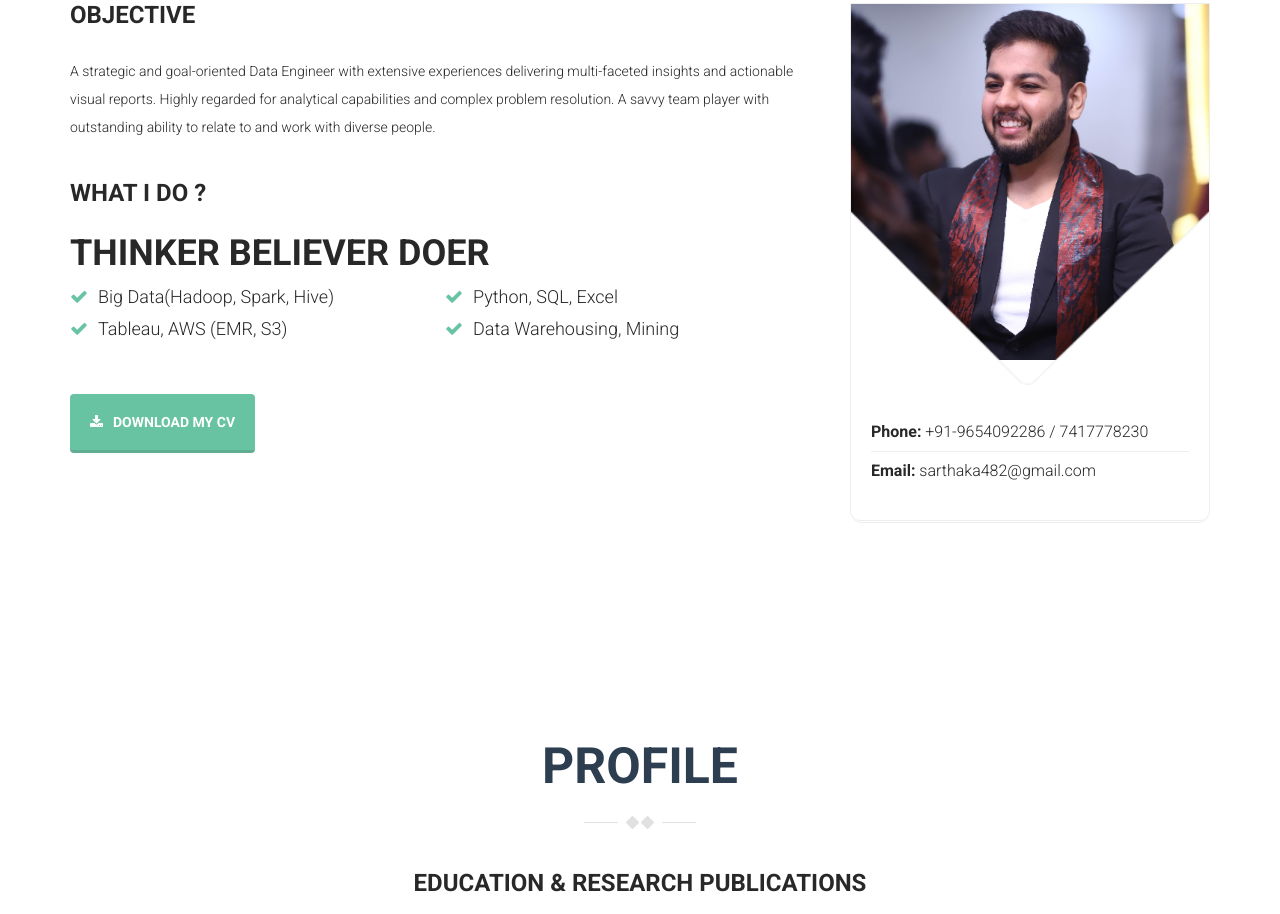
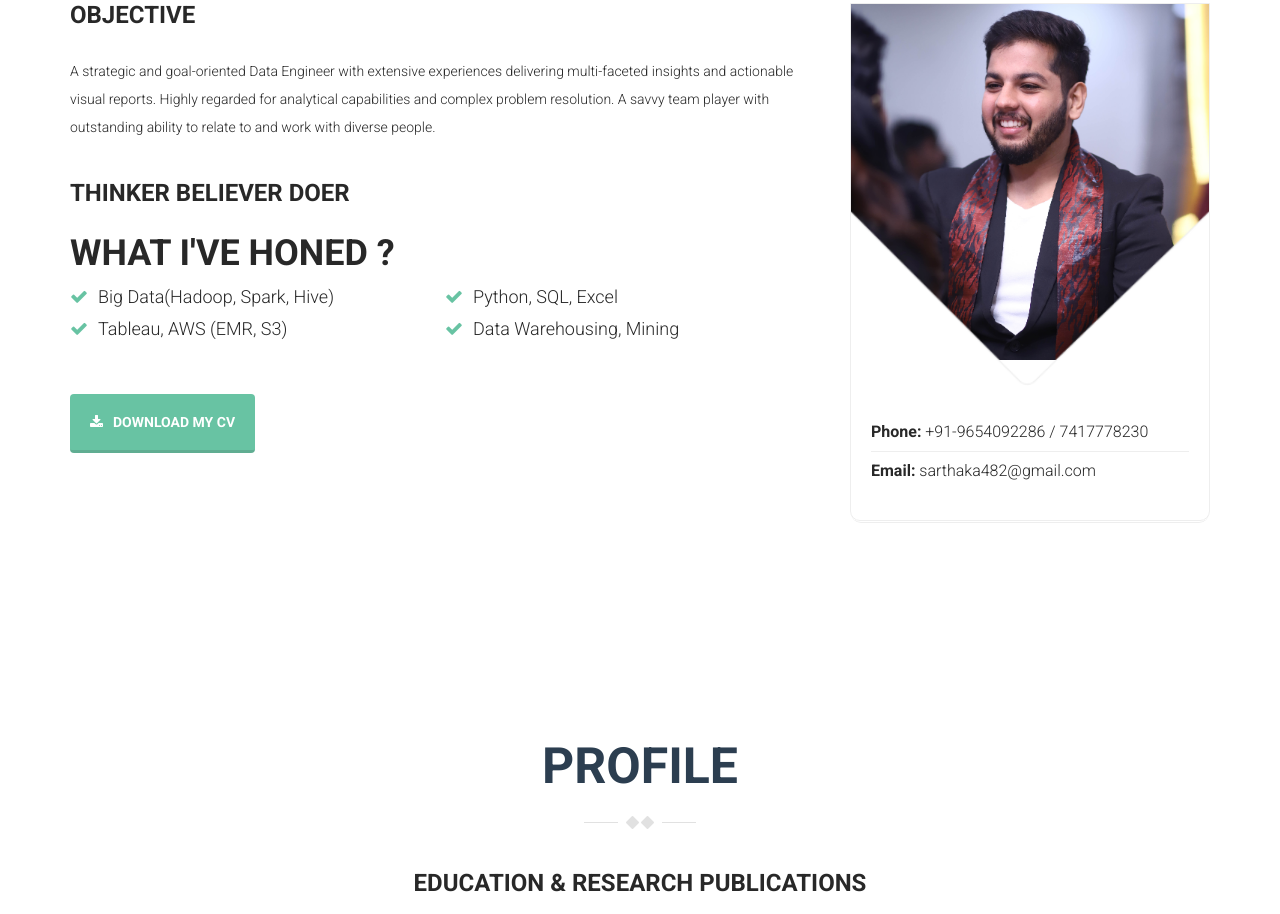
Before and after one commit to sarthakar/Me, a plain HTML site: page index.html in a window 1280 px wide. Shown: the part 1109-2023 px from the top of the page. Drawn offline with Linux system fonts and the light colour scheme; some packages are replaced by stand-ins of ours.

Commit message:
Update index.html

```diff
--- a/index.html
+++ b/index.html
@@ -129,8 +129,8 @@
             </div>
 
             <div class="short-info wow fadeInUp">
-              <h3>What I Do ?</h3>
-              <h1>Thinker Believer Doer</h1>
+              <h3>Thinker Believer Doer </h3>
+              <h1>What I've Honed ?</h1>
 
               <ul class="list-check">
                 <li>Big Data(Hadoop, Spark, Hive) </li>
```
